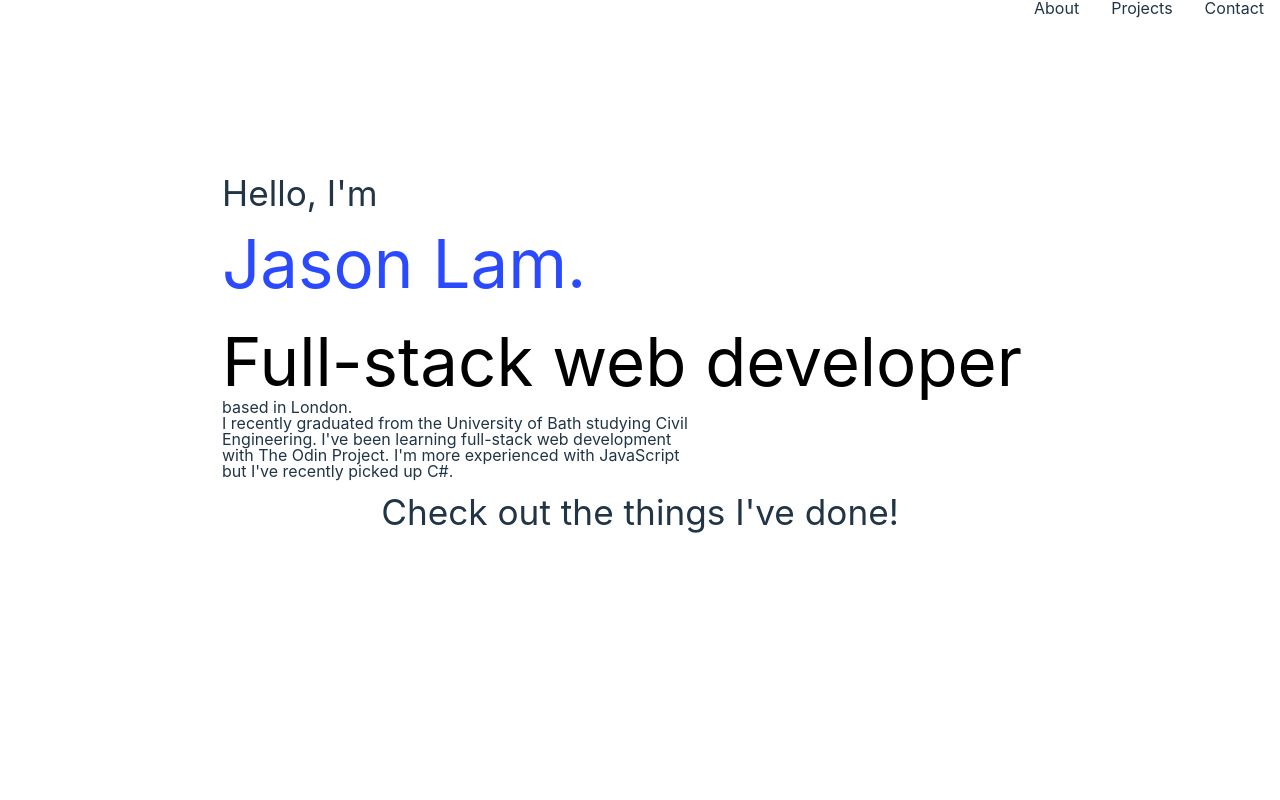
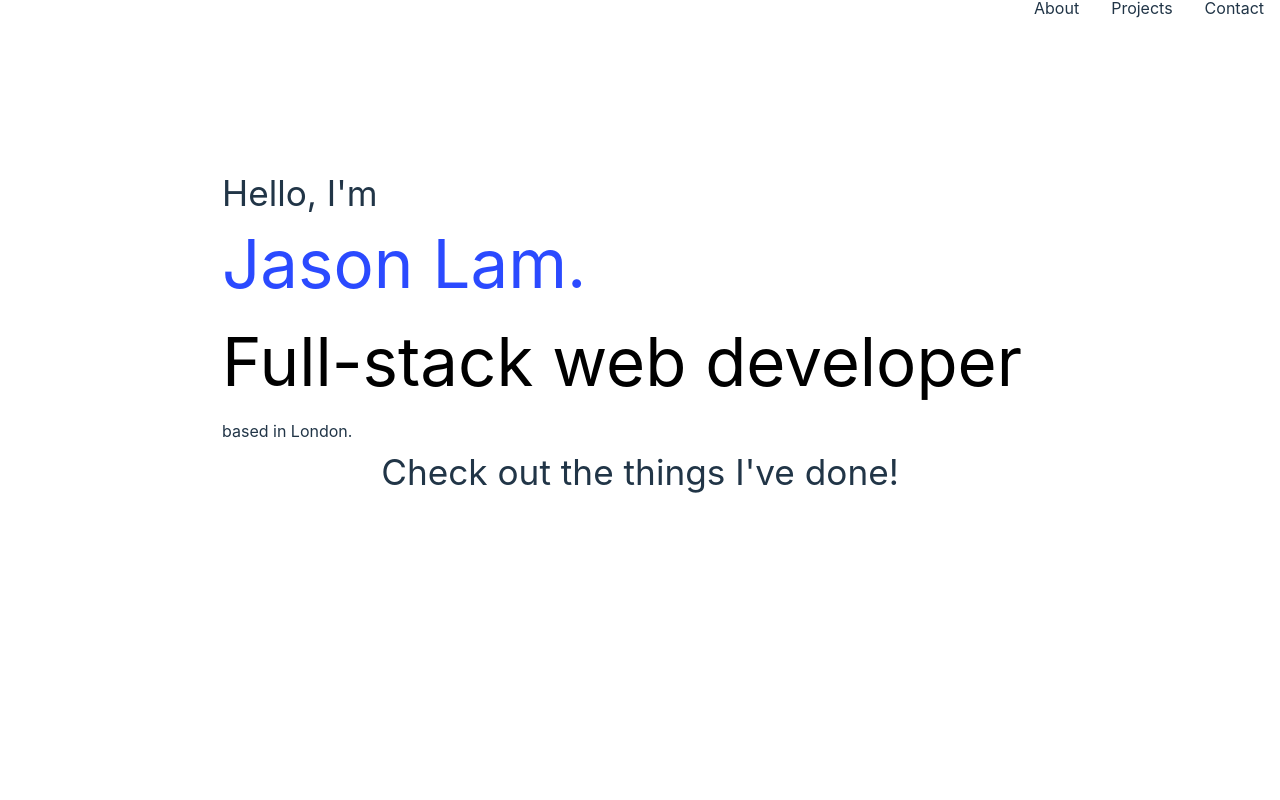
Before and after one commit to jasonHYLam/personal-portfolio-v2, a React (Vite) app: page / in a window 1280 px wide. Shown: the top 800 px of the page. Built offline with nearby package versions, Linux system fonts and the light colour scheme.

Commit message:
Reduce Introduction text

```diff
--- a/src/components/introduction/Introduction.jsx
+++ b/src/components/introduction/Introduction.jsx
@@ -5,18 +5,10 @@ export function Introduction() {
       <section className={styles.introduction}>
         <h2>Hello, I'm</h2>
         <h1 className={`${styles.large} ${styles.accent}`}>Jason Lam.</h1>
-        <p>
-          <h1 className={`${styles.large} ${styles.bold}`}>
-            Full-stack web developer{" "}
-          </h1>
-          based in London.
-        </p>
-        <p className={styles.textbox}>
-          I recently graduated from the University of Bath studying Civil
-          Engineering. I've been learning full-stack web development with The
-          Odin Project. I'm more experienced with JavaScript but I've recently
-          picked up C#.
-        </p>
+        <h1 className={`${styles.large} ${styles.bold}`}>
+          Full-stack web developer{" "}
+        </h1>
+        <p>based in London.</p>
 
         <h2 className={styles.centerAlign}>Check out the things I've done!</h2>
       </section>
```
